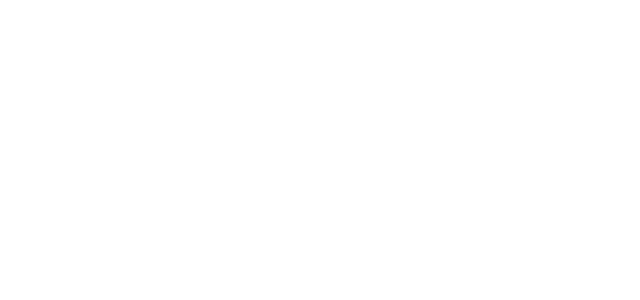
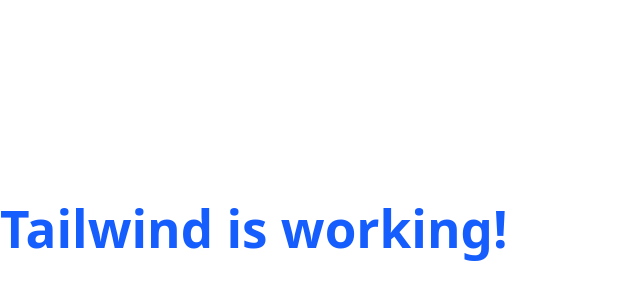
Before and after one commit to keshav-v2004/speed-dial, a React (Vite) app: page / in a window 1280 px wide. Shown: the part 172-472 px from the top of the page, without its empty margins (0-640 px from the left). Built offline with nearby package versions, Linux system fonts and the light colour scheme.

Commit message:
tailwind configuration

```diff
--- a/src/App.tsx
+++ b/src/App.tsx
@@ -1,14 +1,9 @@
 import { useDashboardStore } from "./hooks/useDashboardStore";
 
-function App() {
-  const store = useDashboardStore();
-
+export default function App() {
   return (
-    <div className="text-white p-5">
-      <h1 className="text-xl font-bold">Speed Dial Dashboard</h1>
-      <pre>{JSON.stringify(store.state, null, 2)}</pre>
-    </div>
+    <h1 className="text-4xl font-bold text-blue-600">
+      Tailwind is working!
+    </h1>
   );
 }
-
-export default App;
```
Also changed, not shown: src/components/SpeedDialCard.tsx (added), src/context/SpeedDialContext.tsx (added), src/pages/HomePage.tsx (added).
